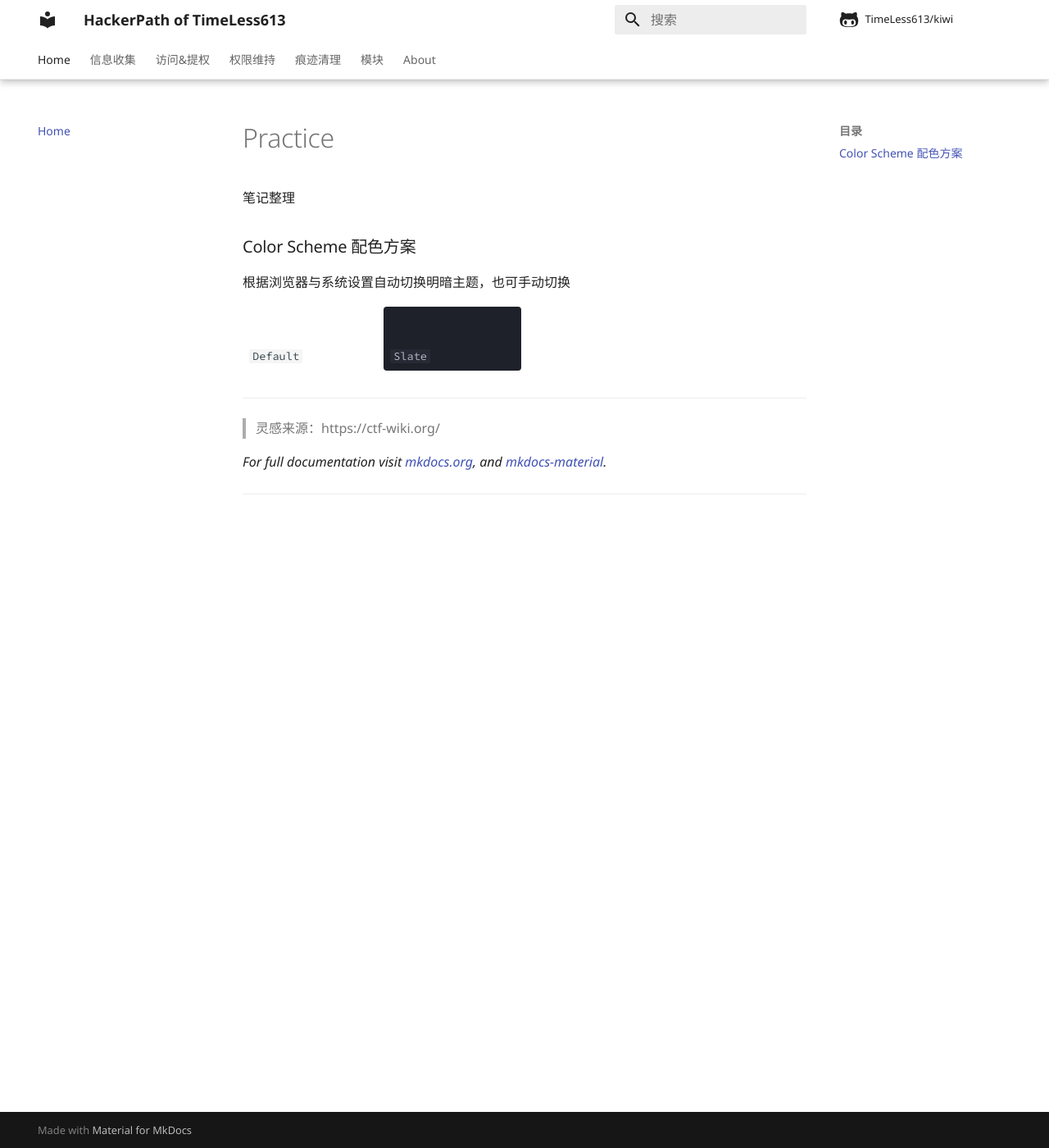
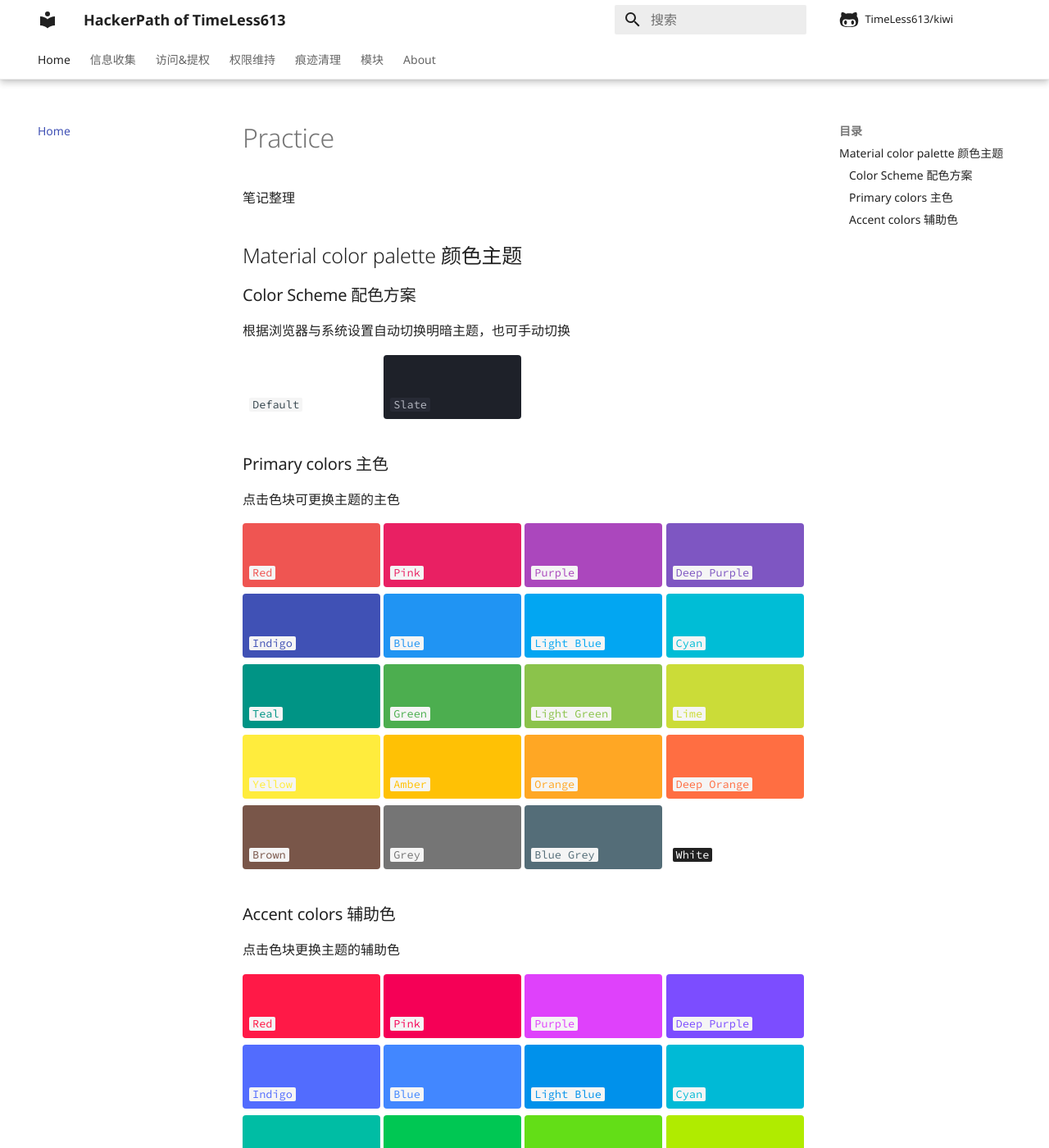
Before and after one commit to TimeLess613/kiwi, an MkDocs documentation site: the page built from docs/index.md, in a window 1280 px wide and 1400 px high. Shown: the whole window at 82% size. Built offline with MkDocs 1.6.1 and Material for MkDocs 9.7.7, drawn with Linux system fonts in a browser that asks for light colours; comment, search, counter and statistics services are not loaded; some of the changed text lies outside the part shown.

Commit message:
add js for color

```diff
--- a/docs/index.md
+++ b/docs/index.md
@@ -1,6 +1,8 @@
 # Practice
 笔记整理
 
+
+## Material color palette 颜色主题
 
 ### Color Scheme 配色方案
 
@@ -27,22 +20,115 @@
     })
   })
 </script>
+
+### Primary colors 主色
+
+点击色块可更换主题的主色
+<div class="tx-switch">
+  <button data-md-color-primary="red"><code>Red</code></button>
+  <button data-md-color-primary="pink"><code>Pink</code></button>
+  <button data-md-color-primary="purple"><code>Purple</code></button>
+  <button data-md-color-primary="deep-purple"><code>Deep Purple</code></button>
+  <button data-md-color-primary="indigo"><code>Indigo</code></button>
+  <button data-md-color-primary="blue"><code>Blue</code></button>
+  <button data-md-color-primary="light-blue"><code>Light Blue</code></button>
+  <button data-md-color-primary="cyan"><code>Cyan</code></button>
+  <button data-md-color-primary="teal"><code>Teal</code></button>
+  <button data-md-color-primary="green"><code>Green</code></button>
+  <button data-md-color-primary="light-green"><code>Light Green</code></button>
+  <button data-md-color-primary="lime"><code>Lime</code></button>
+  <button data-md-color-primary="yellow"><code>Yellow</code></button>
+  <button data-md-color-primary="amber"><code>Amber</code></button>
+  <button data-md-color-primary="orange"><code>Orange</code></button>
+  <button data-md-color-primary="deep-orange"><code>Deep Orange</code></button>
+  <button data-md-color-primary="brown"><code>Brown</code></button>
+  <button data-md-color-primary="grey"><code>Grey</code></button>
+  <button data-md-color-primary="blue-grey"><code>Blue Grey</code></button>
+  <button data-md-color-primary="white"><code>White</code></button>
+</div>
+<script>
+  var buttons = document.querySelectorAll("button[data-md-color-primary]");
+  Array.prototype.forEach.call(buttons, function(button) {
+    button.addEventListener("click", function() {
+      document.body.dataset.mdColorPrimary = this.dataset.mdColorPrimary;
+      localStorage.setItem("data-md-color-primary",this.dataset.mdColorPrimary);
+    })
+  })
+</script>
+
+### Accent colors 辅助色
+
+点击色块更换主题的辅助色
+<div class="tx-switch">
+  <button data-md-color-accent="red"><code>Red</code></button>
+  <button data-md-color-accent="pink"><code>Pink</code></button>
+  <button data-md-color-accent="purple"><code>Purple</code></button>
+  <button data-md-color-accent="deep-purple"><code>Deep Purple</code></button>
+  <button data-md-color-accent="indigo"><code>Indigo</code></button>
+  <button data-md-color-accent="blue"><code>Blue</code></button>
+  <button data-md-color-accent="light-blue"><code>Light Blue</code></button>
+  <button data-md-color-accent="cyan"><code>Cyan</code></button>
+  <button data-md-color-accent="teal"><code>Teal</code></button>
+  <button data-md-color-accent="green"><code>Green</code></button>
+  <button data-md-color-accent="light-green"><code>Light Green</code></button>
+  <button data-md-color-accent="lime"><code>Lime</code></button>
+  <button data-md-color-accent="yellow"><code>Yellow</code></button>
+  <button data-md-color-accent="amber"><code>Amber</code></button>
+  <button data-md-color-accent="orange"><code>Orange</code></button>
+  <button data-md-color-accent="deep-orange"><code>Deep Orange</code></button>
+</div>
+<script>
+  var buttons = document.querySelectorAll("button[data-md-color-accent]");
+  Array.prototype.forEach.call(buttons, function(button) {
+    button.addEventListener("click", function() {
+      document.body.dataset.mdColorAccent = this.dataset.mdColorAccent;
+      localStorage.setItem("data-md-color-accent",this.dataset.mdColorAccent);
+    })
+  })
+</script>
+
 <style>
-  button[data-md-color-scheme]{
-    width: 8.4rem;
-    margin-bottom: .4rem;
-    padding: 2.4rem .4rem .4rem;
-    transition: background-color .25s,opacity .25s;
-    border-radius: .2rem;
-    color: #fff;
-    font-size: .8rem;
-    text-align: left;
-    cursor: pointer;
-  }
-  button[data-md-color-scheme='default']{
-    background-color: hsla(0, 0%, 100%, 1);
-  }
-  button[data-md-color-scheme='slate']{
-    background-color: var(--md-default-bg-color);
-  }
+button[data-md-color-accent]> code {
+  background-color: var(--md-code-bg-color);
+  color: var(--md-accent-fg-color);
+}
+button[data-md-color-primary] > code {
+  background-color: var(--md-code-bg-color);
+  color: var(--md-primary-fg-color);
+}
+button[data-md-color-primary='white'] > code {
+  background-color: var(--md-primary-bg-color);
+  color: var(--md-primary-fg-color);
+}
+button[data-md-color-accent],button[data-md-color-primary],button[data-md-color-scheme]{
+  width: 8.4rem;
+  margin-bottom: .4rem;
+  padding: 2.4rem .4rem .4rem;
+  transition: background-color .25s,opacity .25s;
+  border-radius: .2rem;
+  color: #fff;
+  font-size: .8rem;
+  text-align: left;
+  cursor: pointer;
+}
+button[data-md-color-accent]{
+  background-color: var(--md-accent-fg-color);
+}
+button[data-md-color-primary]{
+  background-color: var(--md-primary-fg-color);
+}
+button[data-md-color-scheme='default']{
+  background-color: hsla(0, 0%, 100%, 1);
+}
+button[data-md-color-scheme='slate']{
+  background-color: var(--md-default-bg-color);
+}
+button[data-md-color-accent]:hover, button[data-md-color-primary]:hover {
+  opacity: .75;
+}
 </style>
+
+---
+> 灵感来源：https://ctf-wiki.org/
+
+*For full documentation visit [mkdocs.org](https://www.mkdocs.org),* *and [mkdocs-material](https://squidfunk.github.io/mkdocs-material/publishing-your-site/).*
--- /dev/null
+++ b/docs/static/js/extra.js
@@ -0,0 +1,15 @@
+window.addEventListener('load', function() {
+    var p=localStorage.getItem("data-md-color-primary");
+    if (p){
+        document.body.setAttribute('data-md-color-primary',p);
+    }
+    var a=localStorage.getItem('data-md-color-accent');
+    if (a){
+        document.body.setAttribute('data-md-color-accent',a);
+    }
+    var s = localStorage.getItem('data-md-color-scheme');
+    if (s) {
+        document.body.setAttribute('data-md-color-scheme', s);
+    }
+
+}, false);
--- a/mkdocs.yml
+++ b/mkdocs.yml
@@ -48,5 +48,7 @@ plugins:
 # markdown_extensions:
 #   - attr_list
 #   - md_in_html
+extra_javascript:
+  - static/js/extra.js
 # extra_css:
 #   - static/css/extra.css
```
Also changed, not shown: other parts of docs/index.md (+0 -9 lines).
